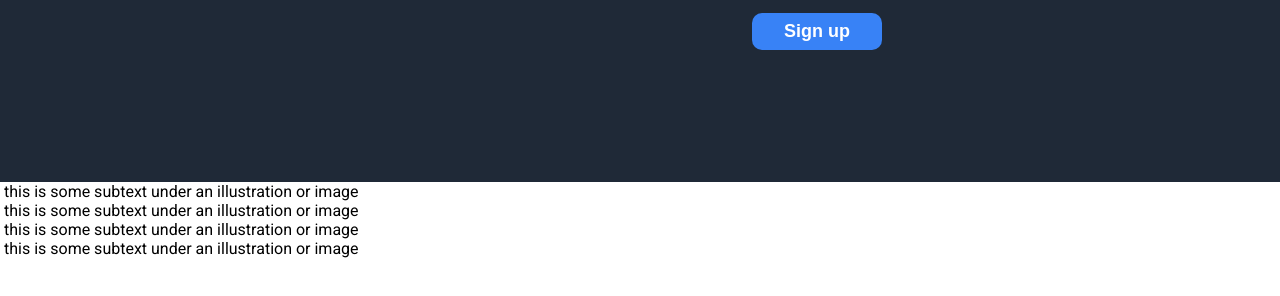
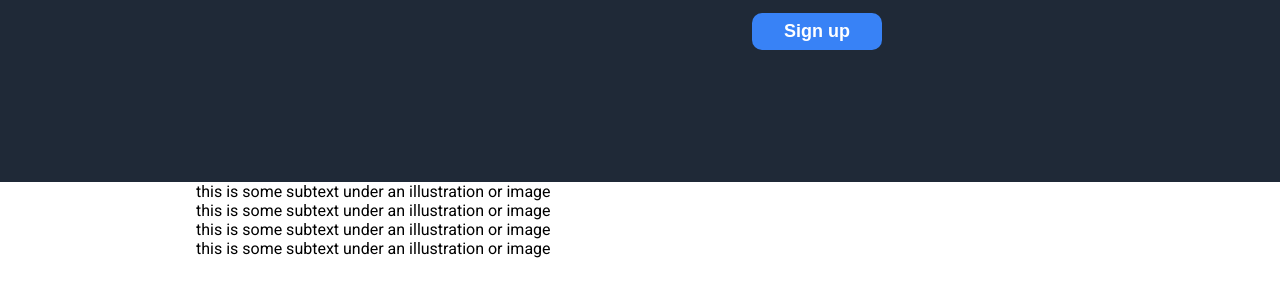
Before and after one commit to korybiggerstaff/landing-page, a plain HTML site: page index.html in a window 1280 px wide. Shown: the part 280-576 px from the top of the page. Drawn offline with Linux system fonts and the light colour scheme.

Commit message:
set padding for section two

```diff
--- a/style.css
+++ b/style.css
@@ -76,6 +76,8 @@ a {
 
 .two {
     background-color: white;
+    padding: 0 15%;
+}
 }
 
 .three {
```
